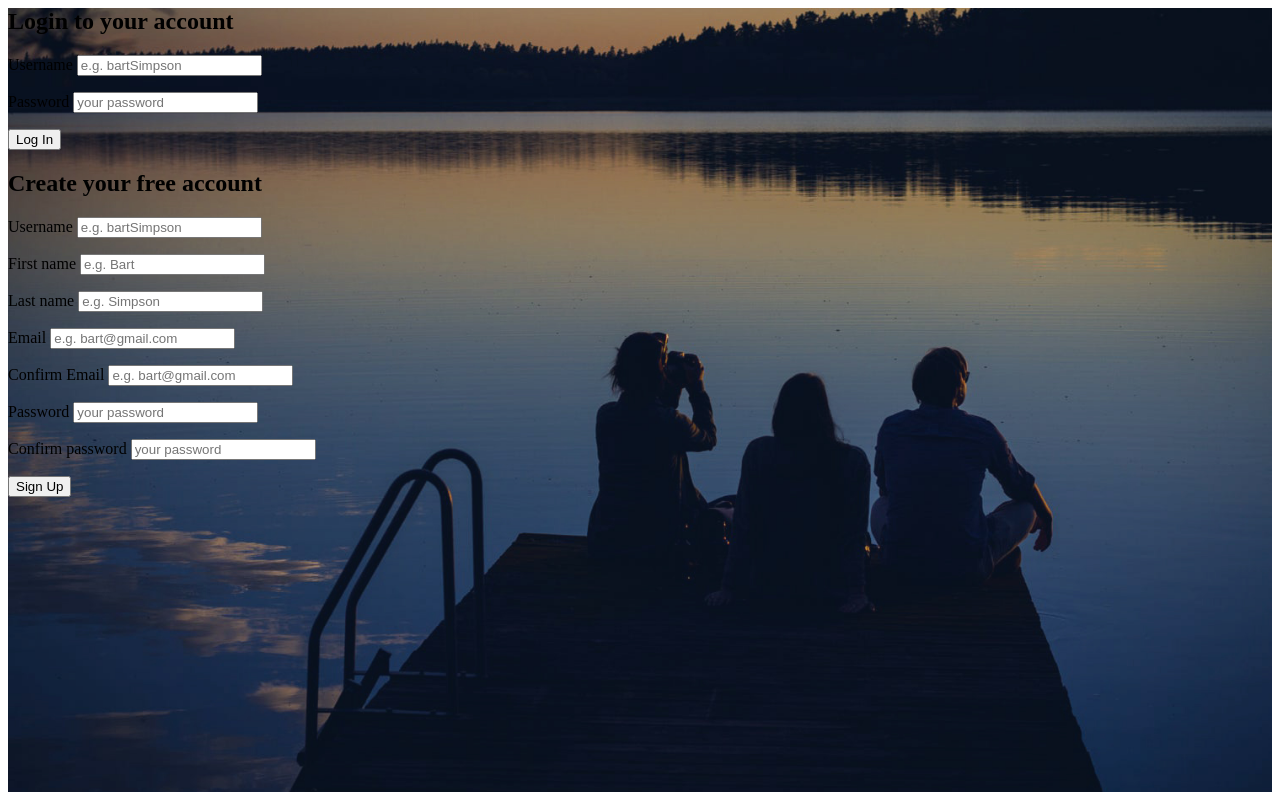
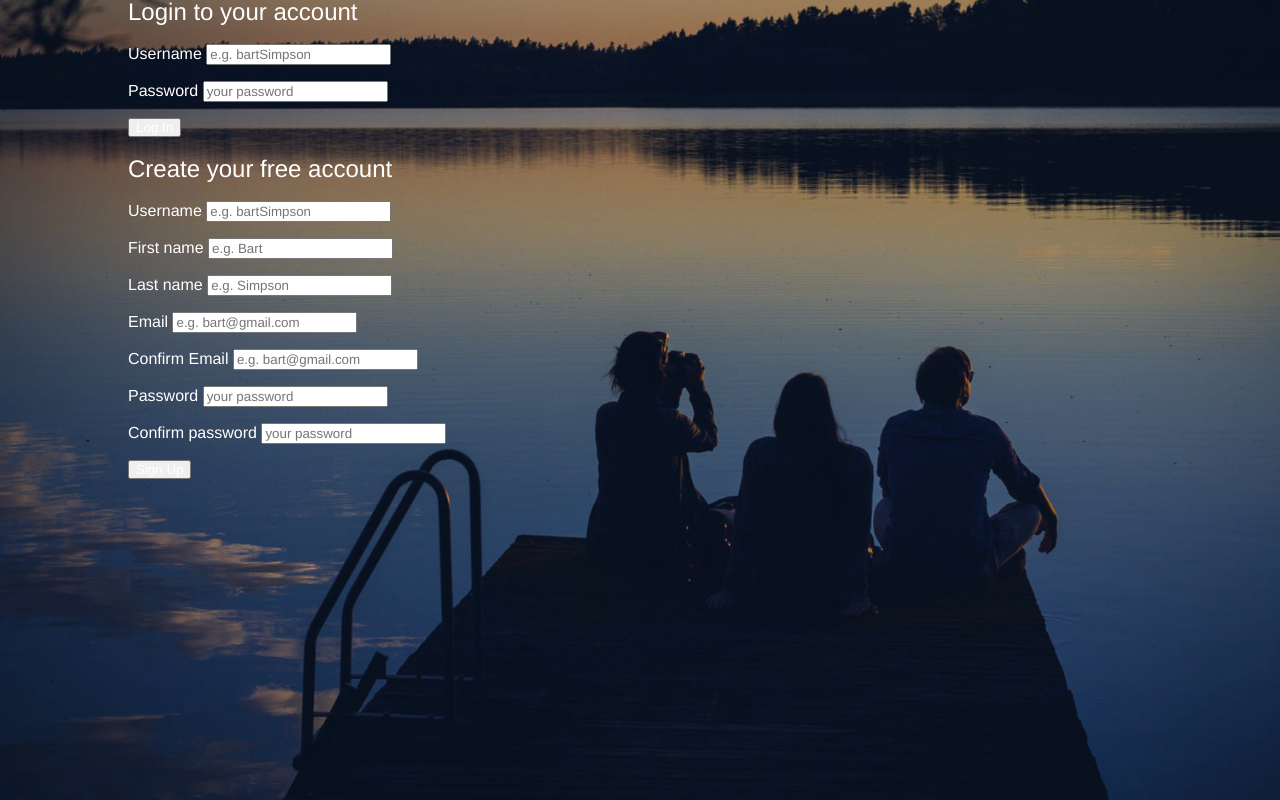
Before and after one commit to rhoadsjustin/Slotify, a PHP site: page /register.php in a window 1280 px wide. Run offline with PHP 8.4, Linux system fonts and the light colour scheme.

Commit message:
added some styling to the register page

```diff
--- a/assets/css/register.css
+++ b/assets/css/register.css
@@ -1,3 +1,8 @@
+html, body {
+    padding: 0;
+    margin: 0;
+    height: 100%;
+}
 #background {
     background-color: #000;
     background-image: url('../images/bg.jpg');
@@ -7,3 +12,18 @@
     height: 100%;
     width: 100%;
 }
+
+#loginContainer * {
+    color: #fff;
+    font-family: "Helvetica Neue", "Helvetica", "Arial", sans-serif;
+    font-weight: normal;
+    line-height: 1em;
+    box-sizing: border-box;
+}
+
+#loginContainer {
+    width: 80%;
+    margin: 0 auto;
+    position: relative;
+    max-width: 1024px;
+}
--- a/register.php
+++ b/register.php
@@ -24,6 +24,7 @@
 </head>
 <body>
     <div id="background">
+        <div id="loginContainer">
             <div id="inputContainer">
                 <form action="register.php" id="loginForm" method="POST">
                     <h2>Login to your account</h2>
@@ -89,5 +90,6 @@
                 </form>
             </div>
         </div>
+    </div>
 </body>
 </html>
```
Lines whose indentation alone changed are shown as unchanged.
